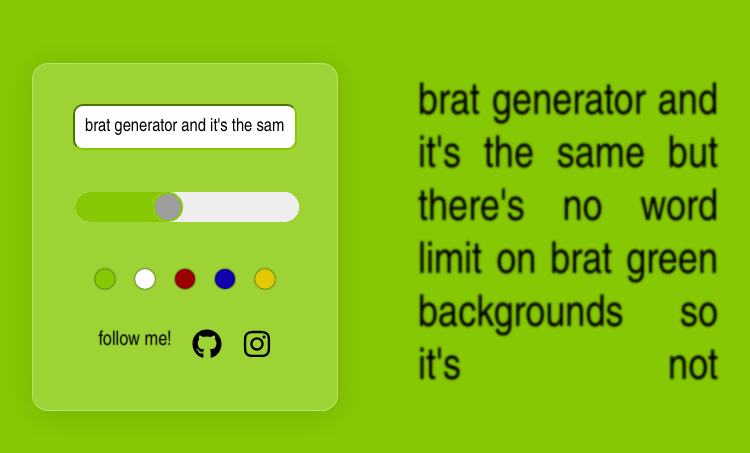
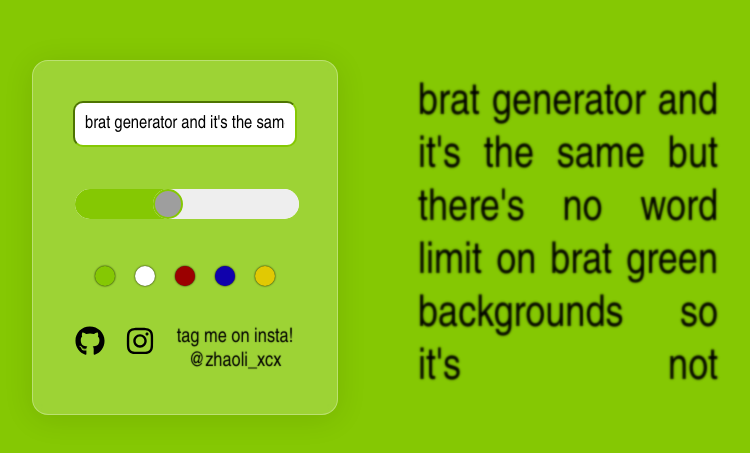
Before and after one commit to ZoeyZoella/brat-generator, a React (Create React App) app: page / in a window 1280 px wide. Shown: the part 163-616 px from the top of the page, without its empty margins (265-1015 px from the left). Built offline with nearby package versions, Linux system fonts and the light colour scheme.

Commit message:
Add bio info!

```diff
--- a/public/index.html
+++ b/public/index.html
@@ -8,6 +8,7 @@
   <meta name="theme-color" content="#000000" />
   <meta name="description"
     content="brat generator and it's the same but there's no word limit on brat green backgrounds so it's not. made by zhaoli_xcx" />
+  <meta name="google-site-verification" content="qbFZEIxWZpbKfODOc5koGAy2ErCeqTlV1QgWM19q67U" />
   <link rel="apple-touch-icon" href="%PUBLIC_URL%/logo192.png" />
   <!--
       manifest.json provides metadata used when your web app is installed on a
--- a/src/App.js
+++ b/src/App.js
@@ -51,9 +51,9 @@ function App() {
               <button className="color" onClick={() => setColor("#e1c903")} style={{ backgroundColor: "#e1c903" }} />
             </div>
             <div className="list">
-              <p className="brat small">follow me!</p>
               <a href="https://github.com/ZoeyZoella" target="blank"><FaGithub /></a>
               <a href="https://www.instagram.com/zhaoli_xcx/" target="blank"><FaInstagram /></a>
+              <p className="brat small">tag me on insta! @zhaoli_xcx</p>
             </div>
           </div>
           <p className={"label brat font-" + (isSingleWord(caption) ? "center" : "justify")} style={{ fontSize: `${fontSize}px` }}>
--- a/src/index.css
+++ b/src/index.css
@@ -172,6 +172,8 @@ a {
 
 .small {
   font-size: 20px;
+  max-width: 120px;
+  user-select: auto;
 }
 
 @media only screen and (max-width: 660px) {
```
